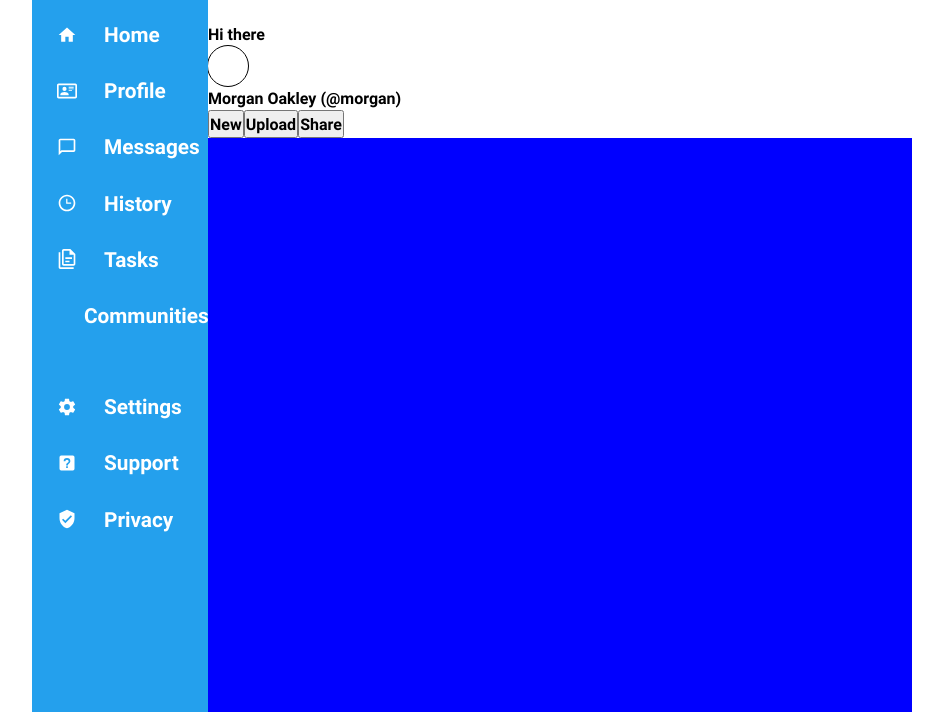
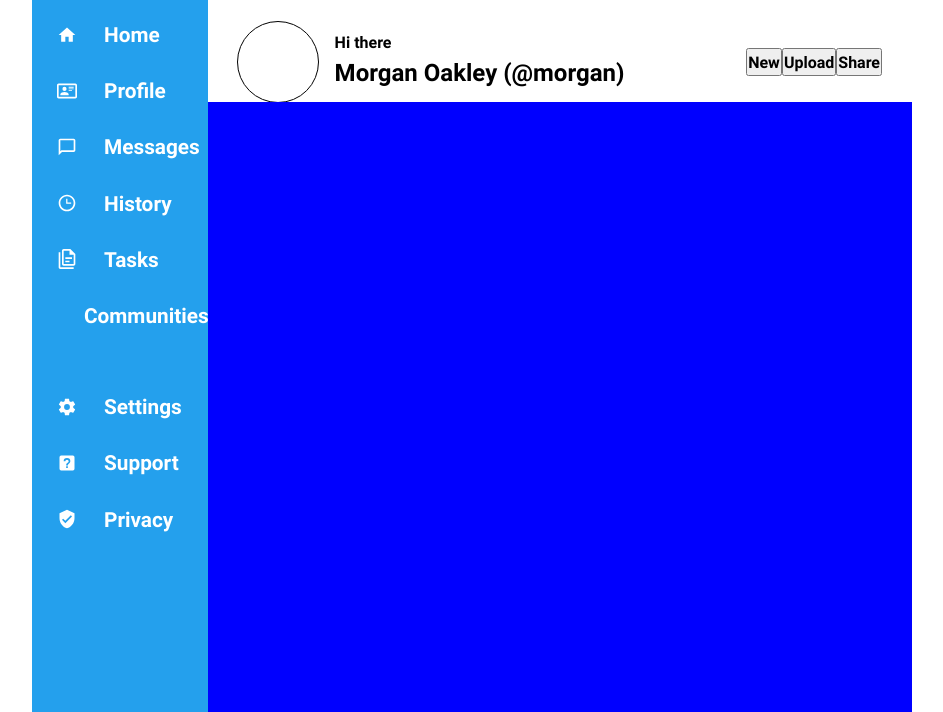
Before and after one commit to MuhammadAbdullahWarraich/admin-dashboard-TOP, a plain HTML site: page index.html in a window 1280 px wide. Shown: the part 88-800 px from the top of the page, without its empty margins (168-1111 px from the left). Drawn offline with Linux system fonts and the light colour scheme.

Commit message:
feat: add styling for profile+greeting of #header2

```diff
--- a/styles.css
+++ b/styles.css
@@ -124,3 +124,28 @@ ul.sidebar-list + ul.sidebar-list {
   background-repeat: no-repeat;
   background-size: cover;
 }
+#admin-profile-main > div.bkg-img {
+  --profile-pic-size: 80px;
+}
+#header2 {
+  display: grid;
+  grid-auto-flow: column;
+  align-items: center;
+  justify-content: space-between;
+  padding: 0px 30px;
+}
+#admin-profile-main {
+  display: grid;
+  grid: 2fr 3fr / 1fr 3fr;
+  align-items: center;
+}
+#admin-profile-main > .bkg-img {
+  grid-area: 1/1/-1/2;
+}
+#admin-profile-main > #main-name {
+  font-size: 1.5rem;
+  align-self: start;
+}
+#admin-profile-main > div:nth-child(1) {
+  align-self: end;
+}
```
